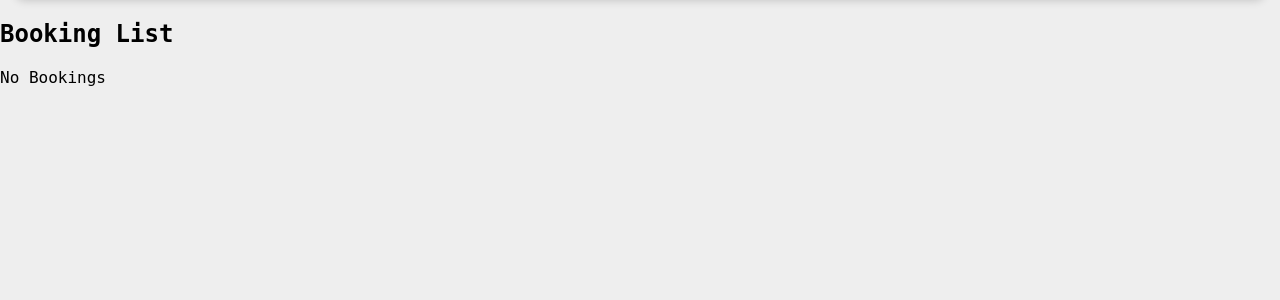
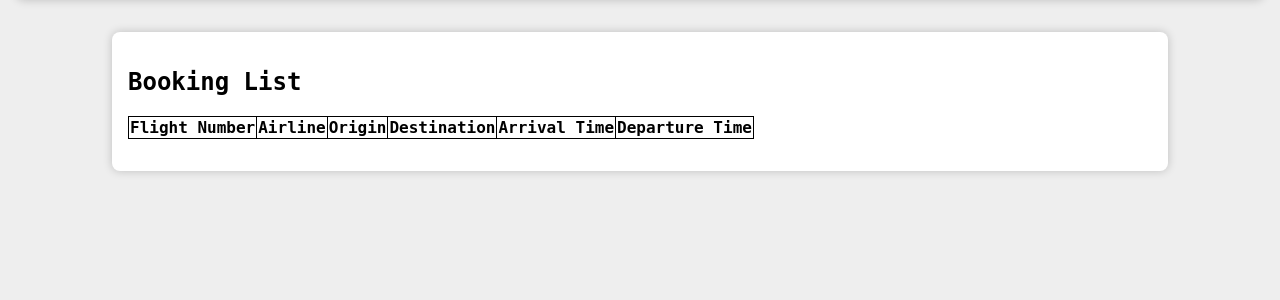
Before and after one commit to David-Joicey/Flight_Manager, a Flask app: page /bookings/ in a window 1280 px wide. Shown: the part 129-429 px from the top of the page. Run offline with Flask 3, Linux system fonts and the light colour scheme; the visitor is signed in with stand-in values (Sample User, id 1); data comes from the database, SQL or seed files in the repository; data that the repository does not hold is empty.

Commit message:
Changes bookings list to table and added css for bookings page

```diff
--- a/static/styles.css
+++ b/static/styles.css
@@ -71,3 +71,19 @@ nav a:hover {
     border-radius: 0.5rem;
     box-shadow: 0 0 10px rgba(0, 0, 0, 0.2);
     }
+
+.booking-container {
+    width: 80%;
+    margin-left: auto;
+    margin-right: auto;
+    margin-top: 2rem;
+    padding: 1rem;
+    padding-bottom: 2rem;
+    background: #ffffff;
+    border-radius: 0.5rem;
+    box-shadow: 0 0 10px rgba(0, 0, 0, 0.2);
+    }
+
+.booking-table {
+    width: 100%;
+    }
--- a/templates/booking_list.html
+++ b/templates/booking_list.html
@@ -5,23 +5,29 @@
 {% block header %}{% endblock %}
 
 {% block content %}
-    <div class="booking-list">
+    <div class="booking-container">
         <h2>Booking List</h2>
-        {% if bookings|length == 0 %}
-            <p>No Bookings</p>
-        {% else %}
-            <ol reversed>
+        <div class="booking-table"></div>
+            <table>
+                <tr>
+                    <th>Flight Number</th>
+                    <th>Airline</th>
+                    <th>Origin</th>
+                    <th>Destination</th>
+                    <th>Arrival Time</th>
+                    <th>Departure Time</th>
+                </tr>
                 {% for booking in bookings %}
-                    <li>
-                        <strong>{{ booking.fnumber }}</strong>
-                        <strong>{{ booking.airline }}</strong>
-                        <strong>{{ booking.origin }}</strong>
-                        <strong>{{ booking.destination }}</strong>
-                        <strong>{{ booking.atime }}</strong>
-                        <strong>{{ booking.dtime }}</strong>
-                    </li>
+                    <tr>
+                        <td>{{ booking.fnumber }}</td>
+                        <td>{{ booking.airline }}</td>
+                        <td>{{ booking.origin }}</td>
+                        <td>{{ booking.destination }}</td>
+                        <td>{{ booking.atime }}</td>
+                        <td>{{ booking.dtime }}</td>
+                    </tr>
                 {% endfor %}
-            </ol>
-        {% endif %}
+            </table>
+        </div>
     </div>
 {% endblock %}
```
